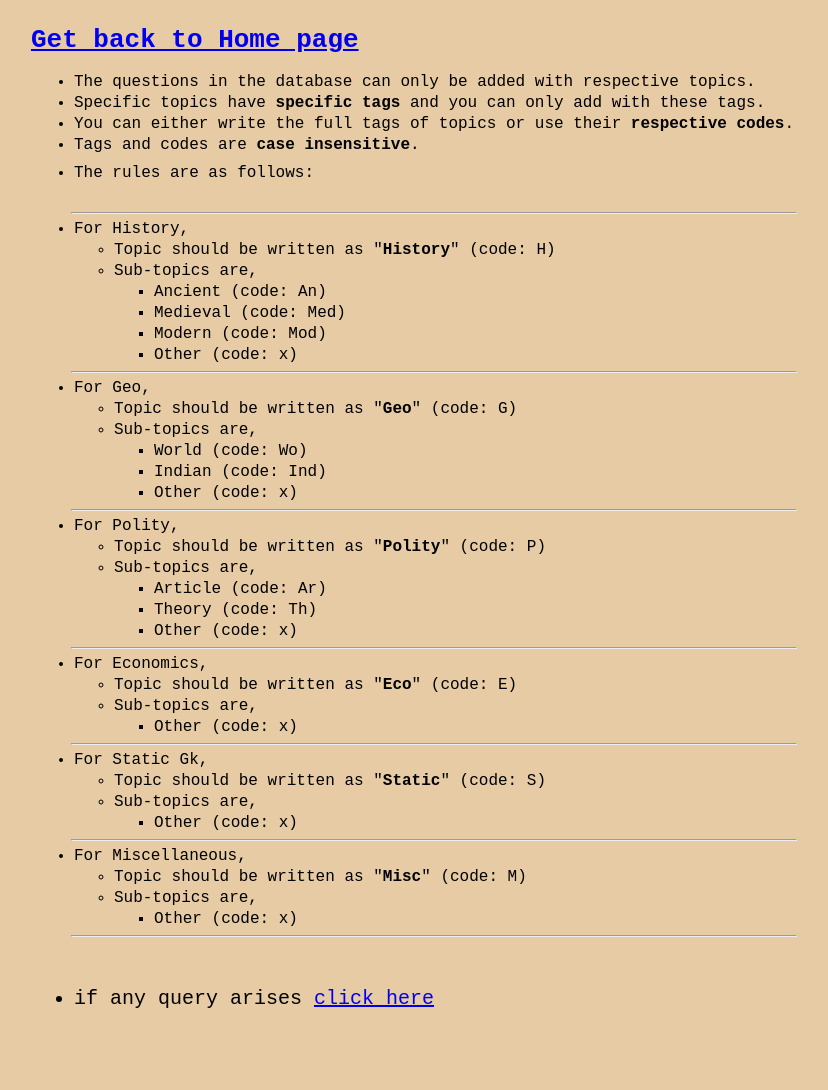
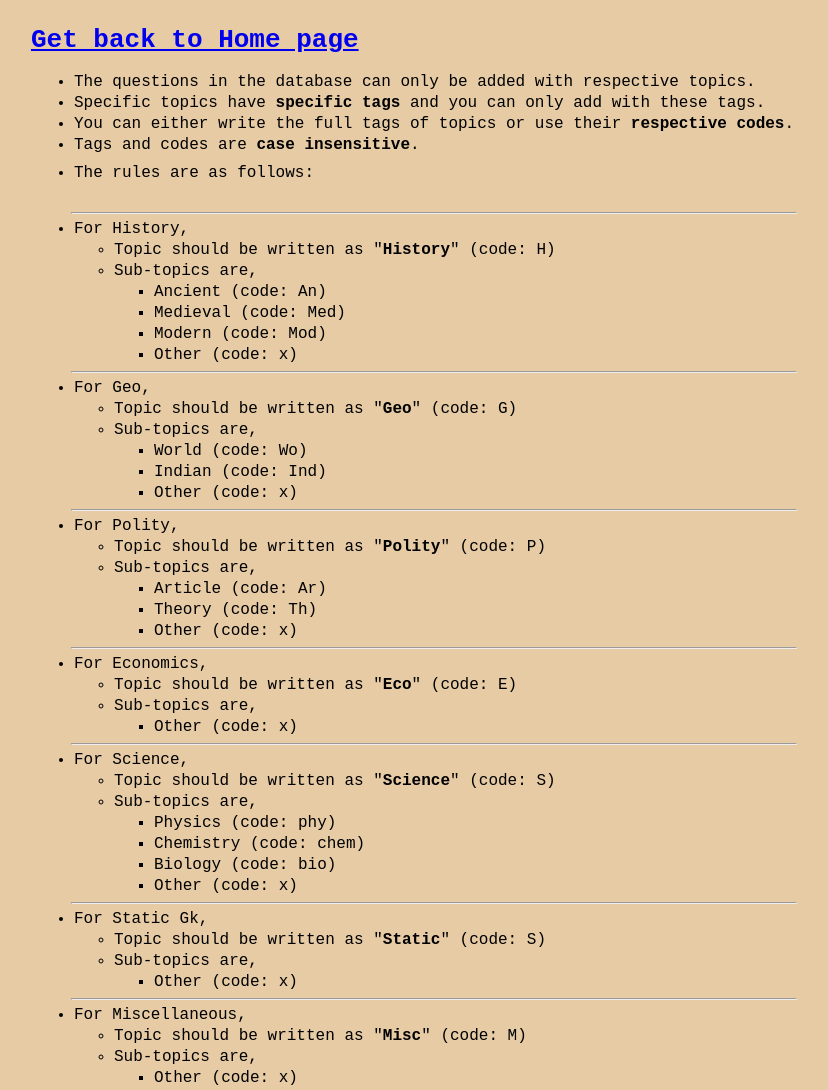
Before and after one commit to vinay-temp/gk_site, a plain HTML site: page guide.html in a window 1280 px wide. Shown: the top 1090 px of the page, without its empty margins (226-1054 px from the left). Before the commit the page ends 1031 px from the top, so only its background shows below. Drawn offline with Linux system fonts and the light colour scheme.

Commit message:
Update guide.html

```diff
--- a/guide.html
+++ b/guide.html
@@ -71,6 +71,18 @@
           </ul>
         </ul>
         <hr />
+        <li>For Science,</li>
+        <ul>
+          <li>Topic should be written as "<b>Science</b>" (code: S)</li>
+          <li>Sub-topics are,</li>
+          <ul>
+             <li>Physics (code: phy)</li>
+            <li>Chemistry (code: chem)</li>
+             <li>Biology (code: bio)</li>
+            <li>Other (code: x)</li>
+          </ul>
+        </ul>
+        <hr />
         <li>For Static Gk,</li>
         <ul>
           <li>Topic should be written as "<b>Static</b>" (code: S)</li>
```
